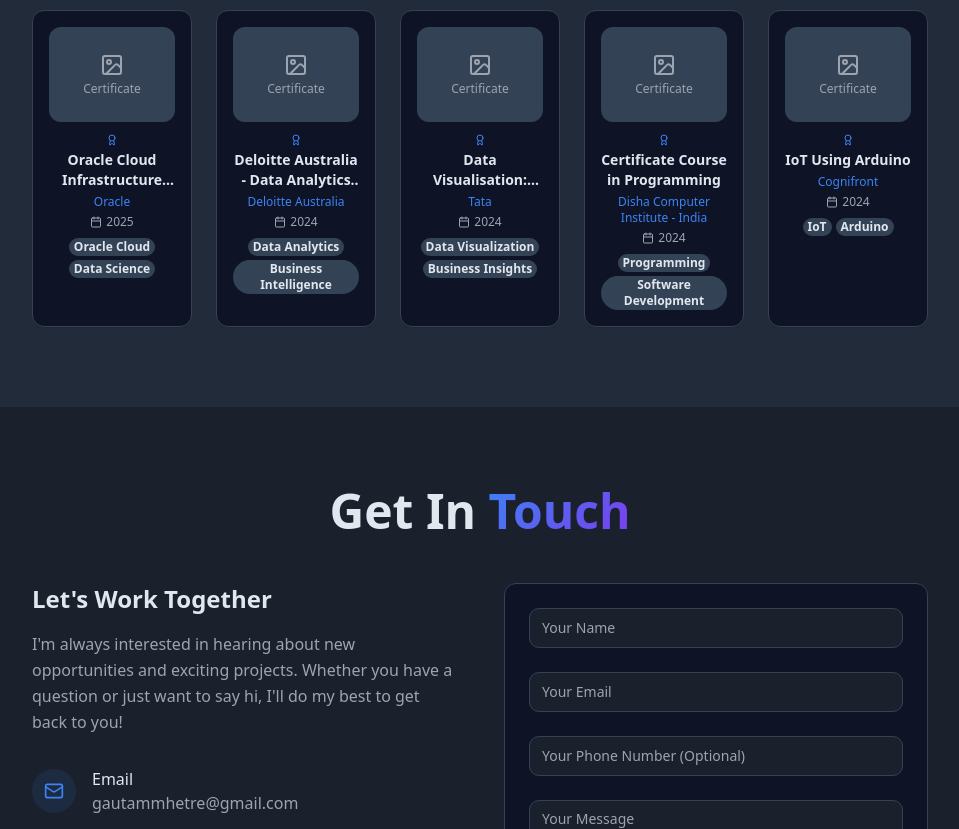
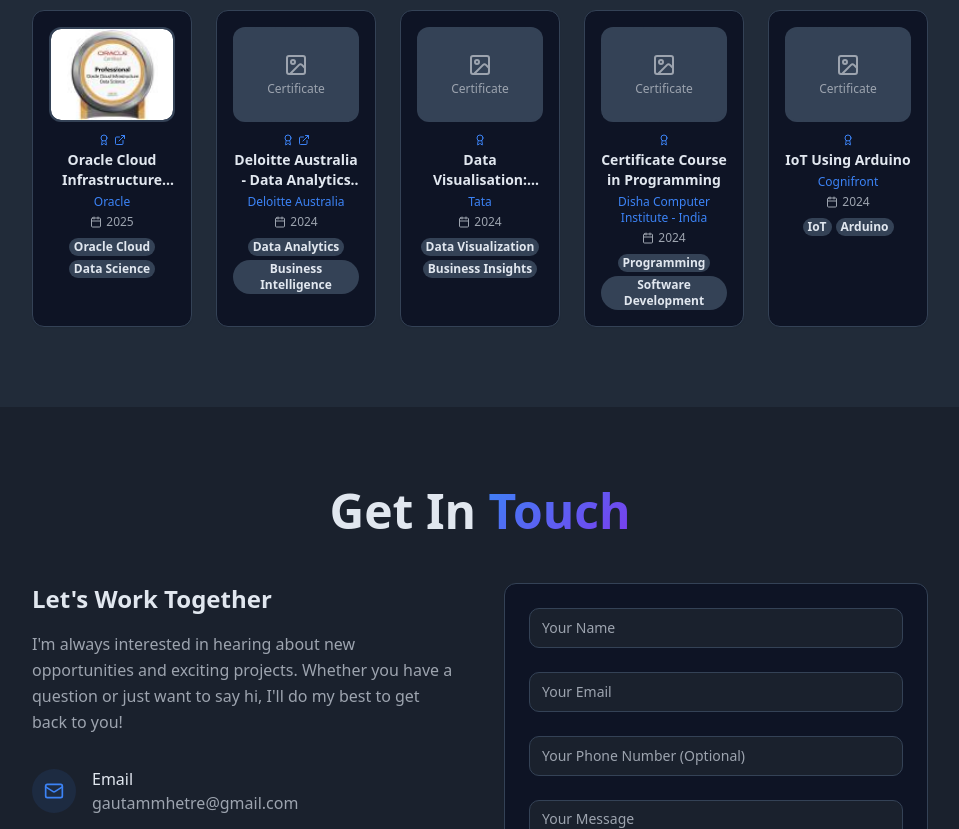
Before and after one commit to gautammhetre/Gautam-Portfolio, a React (Vite) app: page / in a window 1280 px wide. Shown: the part 4940-5769 px from the top of the page, without its empty margins (160-1119 px from the left). Built offline with nearby package versions, Linux system fonts and the light colour scheme.

Commit message:
feat: Implement certificate image and verification links

```diff
--- a/src/components/Certifications.tsx
+++ b/src/components/Certifications.tsx
@@ -1,6 +1,7 @@
 import { Card } from '@/components/ui/card';
 import { Badge } from '@/components/ui/badge';
 import { Calendar, Award, ExternalLink, Image } from 'lucide-react';
+import oracleBadge from '@/assets/certificates/oracle-badge.png';
 
 const Certifications = () => {
   const certifications = [
@@ -10,9 +11,9 @@ const Certifications = () => {
       date: "2025",
       description: "Professional certification demonstrating expertise in Oracle Cloud Infrastructure data science services, machine learning, and advanced analytics capabilities.",
       skills: ["Oracle Cloud", "Data Science", "Machine Learning", "Analytics"],
-      credentialId: "",
-      verifyUrl: "",
-      image: null
+      credentialId: "C9AD3AFC099340261137BF2360FB2D1459269FF3BB4DBA882E98A6C0C5DE2FB8",
+      verifyUrl: "https://catalog-education.oracle.com/ords/certview/sharebadge?id=C9AD3AFC099340261137BF2360FB2D1459269FF3BB4DBA882E98A6C0C5DE2FB8",
+      image: oracleBadge
     },
     {
       title: "Deloitte Australia - Data Analytics Job Simulation",
@@ -21,7 +22,7 @@ const Certifications = () => {
       description: "Comprehensive job simulation program covering real-world data analytics challenges, business intelligence, and strategic decision-making processes.",
       skills: ["Data Analytics", "Business Intelligence", "Strategic Analysis", "Problem Solving"],
       credentialId: "",
-      verifyUrl: "",
+      verifyUrl: "https://forage-uploads-prod.s3.amazonaws.com/completion-certificates/9PBTqmSxAf6zZTseP/io9DzWKe3PTsiS6GG_9PBTqmSxAf6zZTseP_ghsBEMLzsDdNsrcTW_1751885115931_completion_certificate.pdf",
       image: null
     },
     {
@@ -88,6 +89,16 @@ const Certifications = () => {
                 <div className="text-center">
                   <div className="flex items-center justify-center gap-1 mb-1">
                     <Award className="w-3 h-3 text-primary" />
+                    {cert.verifyUrl && (
+                      <a
+                        href={cert.verifyUrl}
+                        target="_blank"
+                        rel="noopener noreferrer"
+                        className="text-primary hover:text-primary/80 transition-colors"
+                      >
+                        <ExternalLink className="w-3 h-3" />
+                      </a>
+                    )}
                   </div>
                   <h3 className="text-sm font-semibold text-foreground mb-1 line-clamp-2">{cert.title}</h3>
                   <p className="text-xs text-primary font-medium mb-1">{cert.issuer}</p>
```
Also changed, not shown: src/assets/certificates/oracle-badge.png (added).
